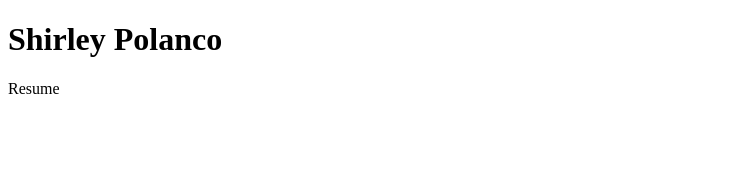
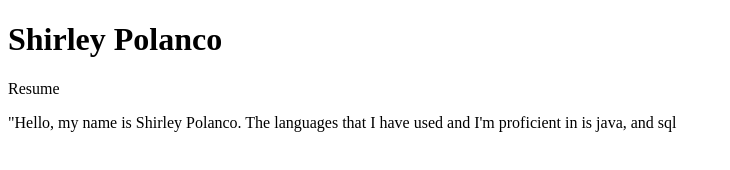
Before and after one commit to AllanAlvarez1/CMP-464-Project-1-, a plain HTML site: page SP website.html in a window 1280 px wide. Shown: the whole page, without its empty margins (0-730 px from the left). Drawn offline with Linux system fonts and the light colour scheme.

Commit message:
Update SP website.html

```diff
--- a/SP website.html
+++ b/SP website.html
@@ -4,10 +4,12 @@
   <title>Page Title</title>
 
   </head>
+
   <body>
 
   <h1> Shirley Polanco </h1>
   <p> Resume </p>
+  <description> "Hello, my name is Shirley Polanco. The languages that I have used and I'm proficient in is java, and sql <description>
 
 
   </body>
```
